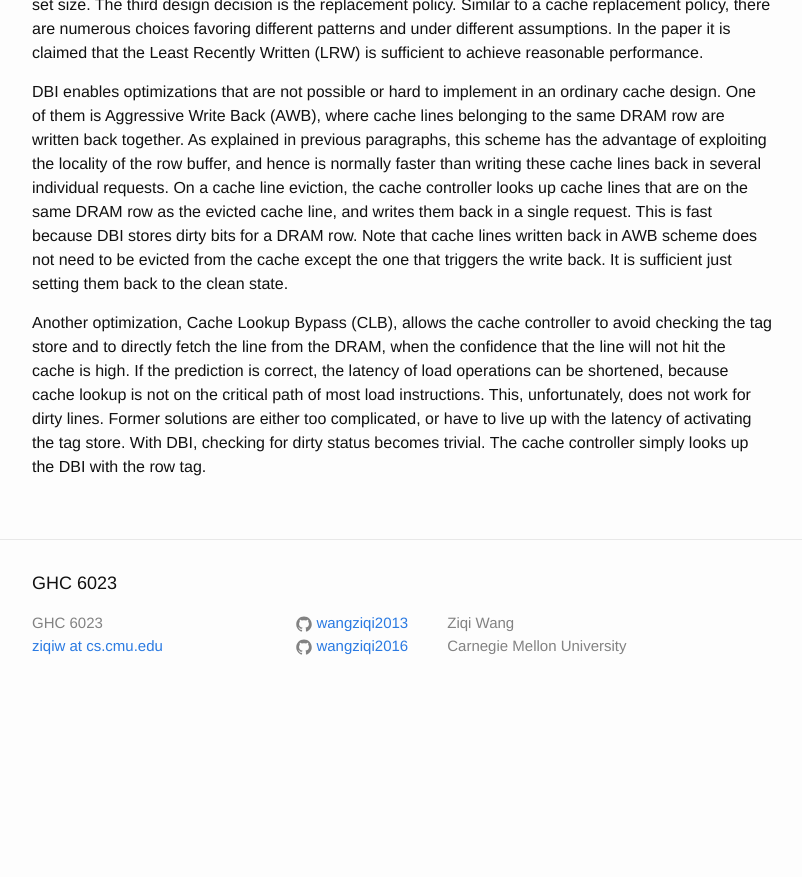
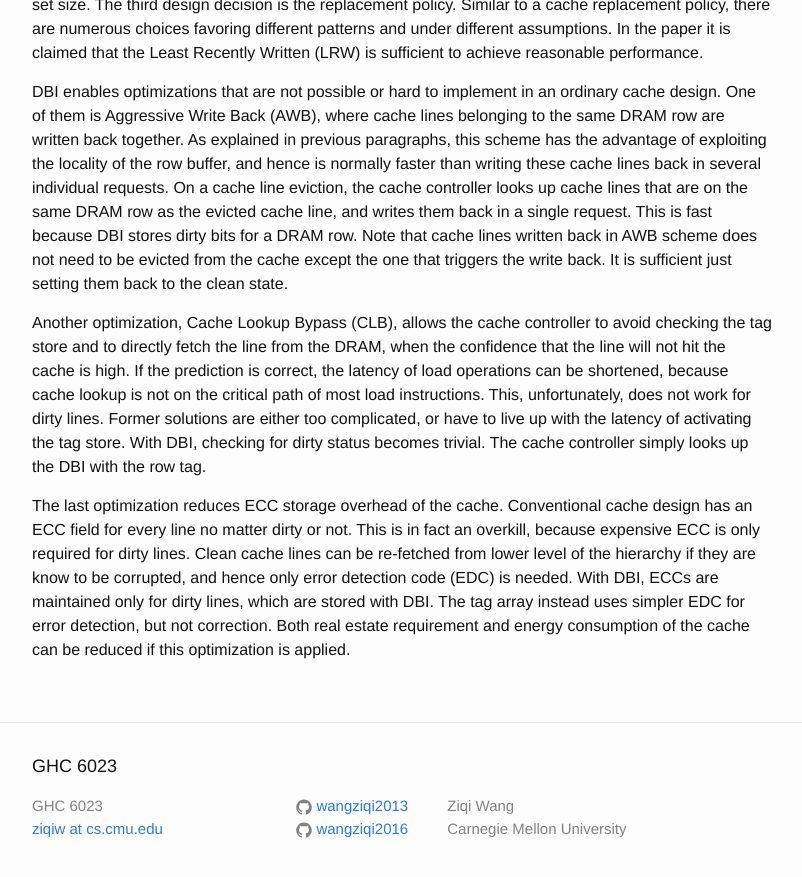
Before and after one commit to wangziqi2013/wangziqi2013.github.io, a Jekyll site: the page built from _posts/2018-05-27-dbi.markdown, in a window 1280 px wide and 900 px high, scrolled down 1297 px. Shown: the top 877 px of the window, without its empty margins (238-1040 px from the left). Built offline with Jekyll 4.4.1, drawn with Linux system fonts in a browser that asks for light colours; before the commit the page ends 2014 px from its top, so only the background shows below that.

Commit message:
Finish ECC optimization

```diff
--- a/_posts/2018-05-27-dbi.markdown
+++ b/_posts/2018-05-27-dbi.markdown
@@ -70,3 +70,10 @@ high. If the prediction is correct, the latency of load operations can be shorte
 on the critical path of most load instructions. This, unfortunately, does not work for dirty lines. Former
 solutions are either too complicated, or have to live up with the latency of activating the tag store. With DBI,
 checking for dirty status becomes trivial. The cache controller simply looks up the DBI with the row tag.
+
+The last optimization reduces ECC storage overhead of the cache. Conventional cache design has an ECC field for
+every line no matter dirty or not. This is in fact an overkill, because expensive ECC is only required for dirty lines.
+Clean cache lines can be re-fetched from lower level of the hierarchy if they are know to be corrupted, and hence only
+error detection code (EDC) is needed. With DBI, ECCs are maintained only for dirty lines, which are stored with DBI.
+The tag array instead uses simpler EDC for error detection, but not correction. Both real estate requirement and
+energy consumption of the cache can be reduced if this optimization is applied.
```
